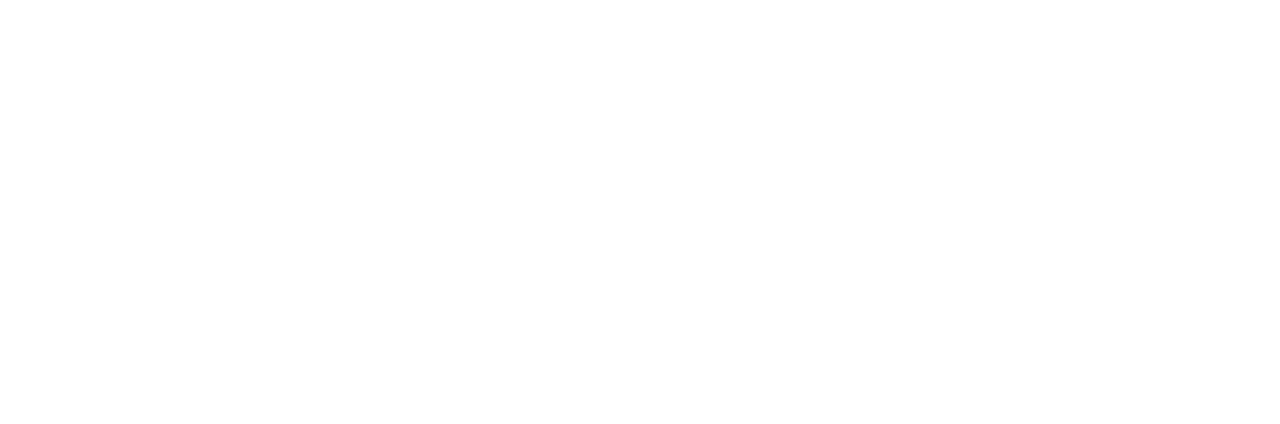
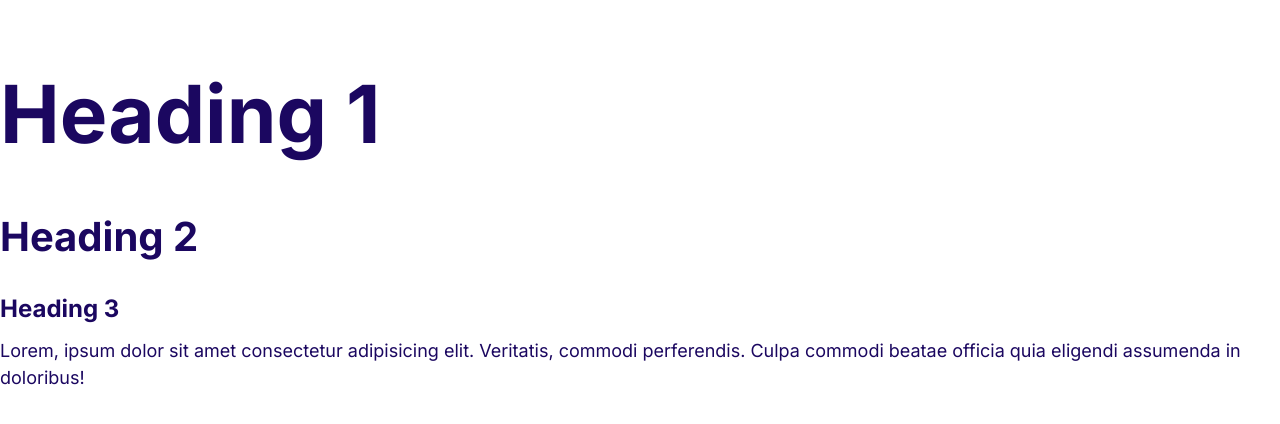
Before and after one commit to unpin/hosting-template, a plain HTML site: page index.html in a window 1280 px wide. Drawn offline with Linux system fonts and the light colour scheme.

Commit message:
Define the styles for the fonts

```diff
--- a/css/styles.css
+++ b/css/styles.css
@@ -0,0 +1,60 @@
+:root {
+    --color-primary: #2584ff;
+    --color-secondary: #00d9ff;
+    --color-accent: #ff3400;
+    --color-headings: #1b0760;
+    --color-body: #918ca4;
+}
+
+html {
+    font-size: 62.5%;
+}
+
+body {
+    font-family: Inter, 'Segoe UI', Helvetica, sans-serif;
+    font-size: 2.4rem;
+    line-height: 1.5;
+    color: var(--color-headings)
+}
+
+h1,
+h2,
+h3 {
+    color: var(--color-headings);
+    margin-bottom: 1rem;
+}
+
+h1 {
+    font-size: 7rem;
+}
+
+h2 {
+    font-size: 4rem;
+}
+
+h3 {
+    font-size: 3rem;
+}
+
+p {
+    margin-top: 0;
+}
+
+@media screen and (min-width: 1024px) {
+    body {
+        font-size: 1.8rem;
+    }
+
+    h1 {
+        font-size: 8rem;
+    }
+
+    h2 {
+        font-size: 4rem;
+    }
+
+    h3 {
+        font-size: 2.4rem;
+    }
+
+}
--- a/index.html
+++ b/index.html
@@ -5,13 +5,19 @@
     <meta charset="UTF-8">
     <meta http-equiv="X-UA-Compatible" content="IE=edge">
     <meta name="viewport" content="width=device-width, initial-scale=1.0">
+    <link rel="preconnect" href="https://fonts.gstatic.com">
+    <link href="https://fonts.googleapis.com/css2?family=Inter:wght@400;700&display=swap" rel="stylesheet">
     <link rel="stylesheet" href="css/normalize.css">
     <link rel="stylesheet" href="css/styles.css">
     <title>Cloud Hosting</title>
 </head>
 
 <body>
-
+    <h1>Heading 1</h1>
+    <h2>Heading 2</h2>
+    <h3>Heading 3</h3>
+    <p>Lorem, ipsum dolor sit amet consectetur adipisicing elit. Veritatis, commodi perferendis. Culpa commodi beatae
+        officia quia eligendi assumenda in doloribus!</p>
 </body>
 
 </html>
```
